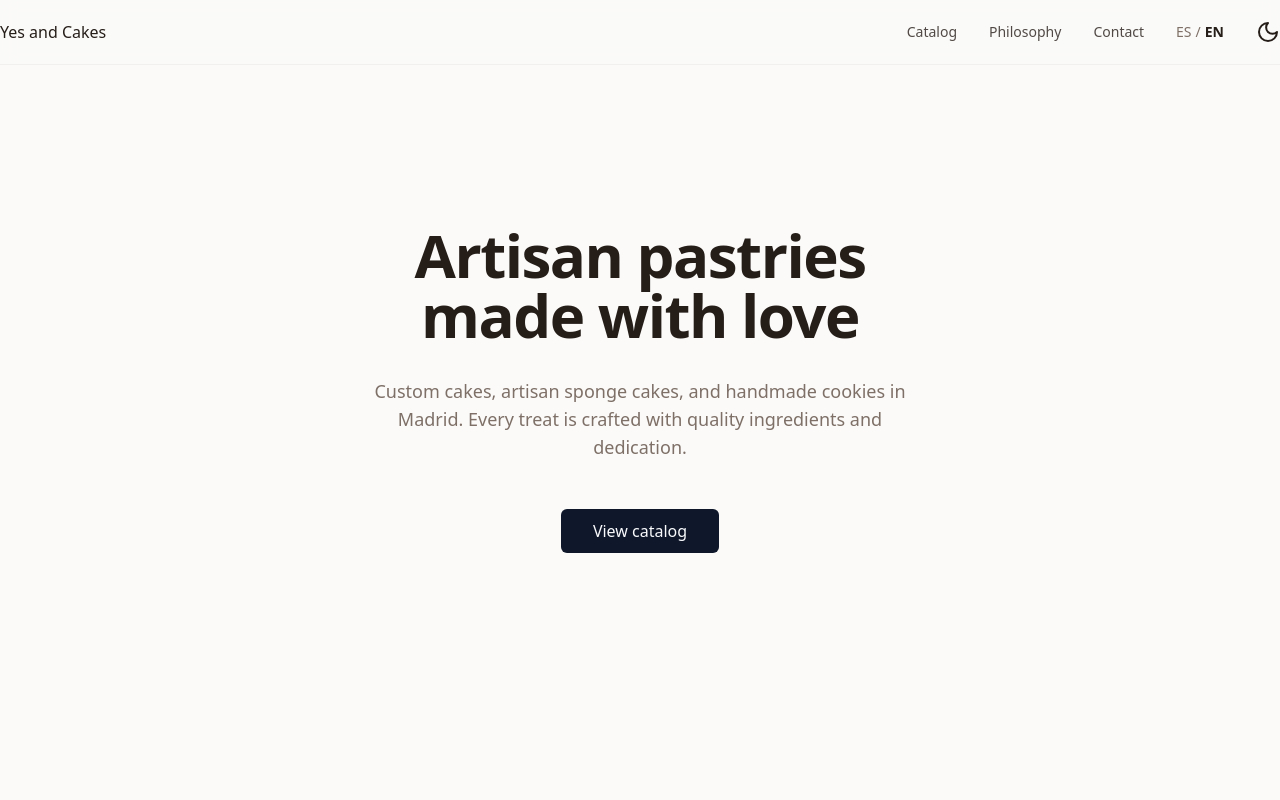
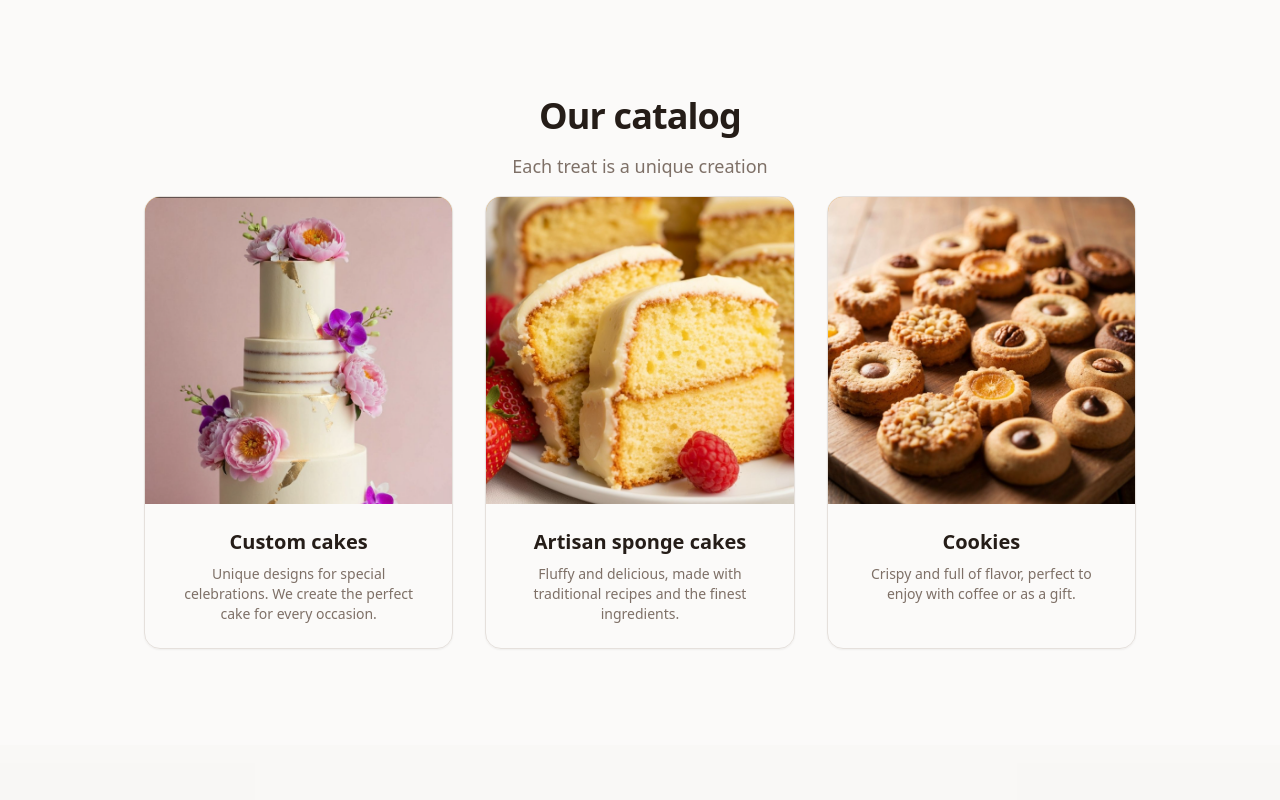
Before and after one commit to Wixflor/yes-and-cakes, a Next.js app: page /en in a window 1280 px wide. Shown: the top 800 px of the page. Built offline with nearby package versions, Linux system fonts and the light colour scheme.

Commit message:
Fix Image fill wrappers for Vercel

```diff
--- a/app/en/page.tsx
+++ b/app/en/page.tsx
@@ -34,12 +34,12 @@ export default function HomePageEN() {
   return (
     <div className="min-h-screen">
        <>
-      <Header lang="en" />
+    {/*  <Header lang="en" />
       <Hero lang="en" />
       {/* same sections */}
       </>
-
-
+      {/*  <Header lang="en" />
+      <Hero lang="en" /> */}
 
       {/* Catalog Section */}
 
```
